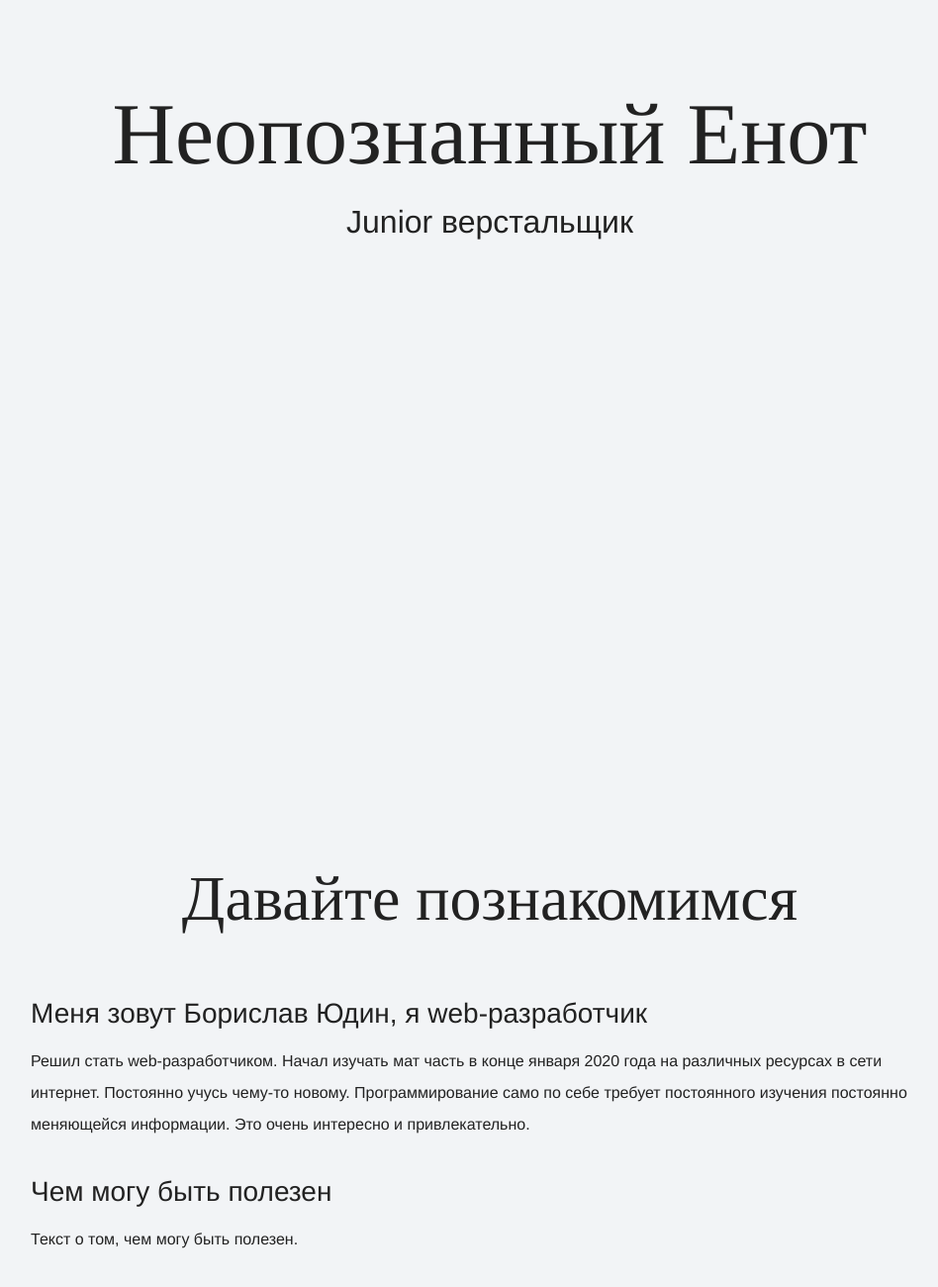
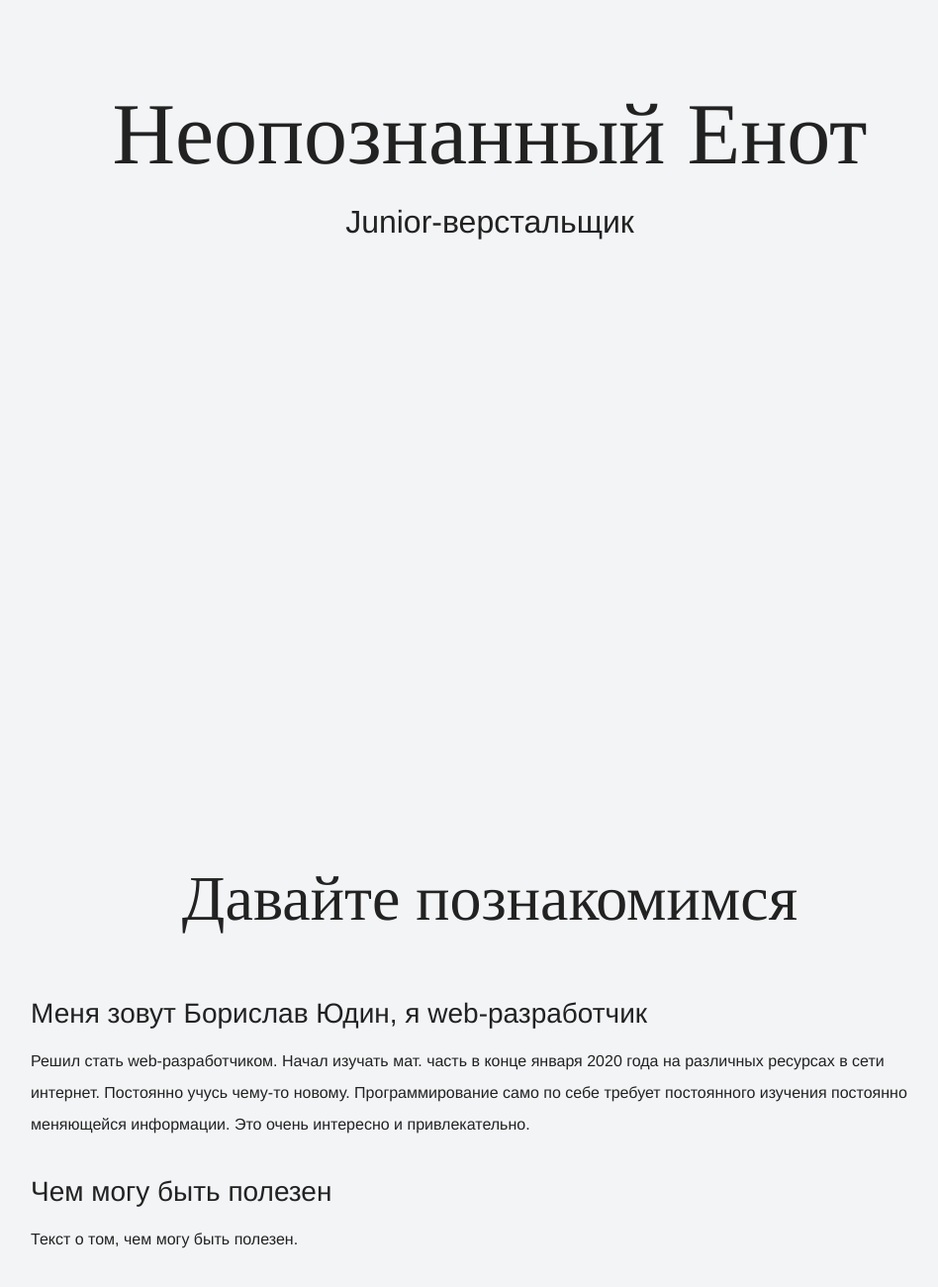
Before and after one commit to borislav034/sxron, a plain HTML site: page index.html in a window 1280 px wide. Shown: the part 200-1500 px from the top of the page at 99% size, without its empty margins (145-1093 px from the left). Drawn offline with Linux system fonts and the light colour scheme.

Commit message:
меняет описки на главной странице

```diff
--- a/index.html
+++ b/index.html
@@ -17,7 +17,7 @@
     <section class="hero-image">
       <div class="container">
       <h1 class="heading">Неопознанный Енот</h1>
-      <p>Junior верстальщик</p>
+      <p>Junior-верстальщик</p>
     </div>
     </section>
 
@@ -25,7 +25,7 @@
       <div class="container">
       <h2 class="subheading">Давайте познакомимся</h2>
       <h3>Меня зовут Борислав Юдин, я web-разработчик</h3>
-      <p>Решил стать web-разработчиком. Начал изучать мат часть в конце января 2020 года на различных ресурсах в сети интернет. Постоянно учусь чему-то новому. Программирование само по себе требует постоянного изучения постоянно меняющейся информации. Это очень интересно и привлекательно.</p>
+      <p>Решил стать web-разработчиком. Начал изучать мат. часть в конце января 2020 года на различных ресурсах в сети интернет. Постоянно учусь чему-то новому. Программирование само по себе требует постоянного изучения постоянно меняющейся информации. Это очень интересно и привлекательно.</p>
       <h3>Чем могу быть полезен</h3>
       <p>Текст о том, чем могу быть полезен.</p>
     </div>
```
